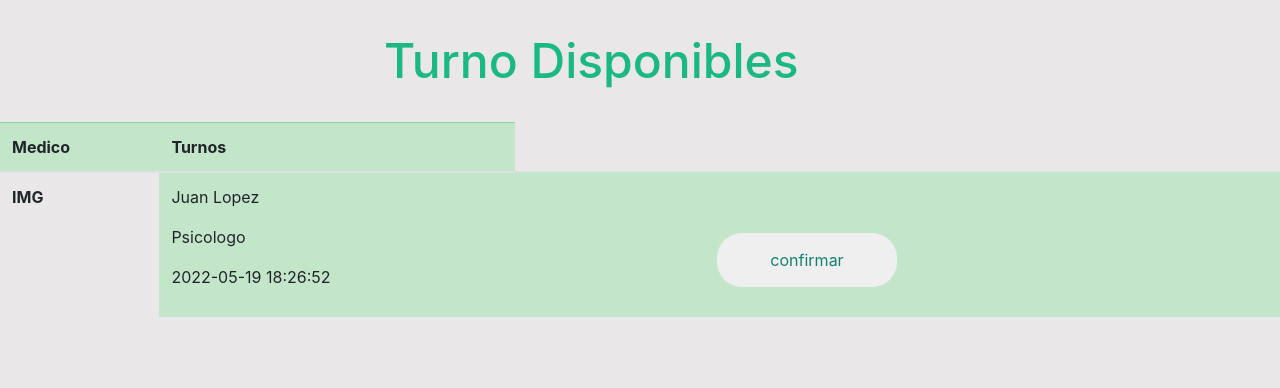
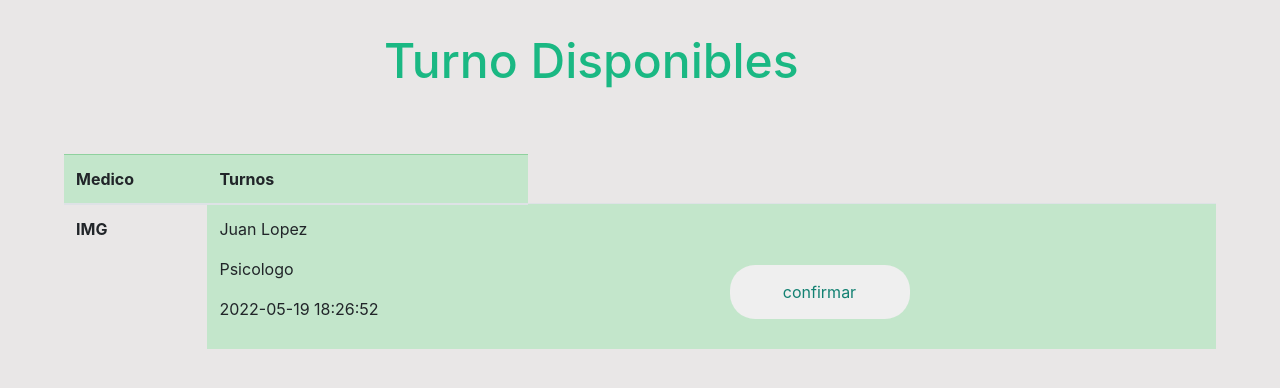
Before and after one commit to leandro16197/Practico-Especial-Scrum, a PHP site: page / in a window 1280 px wide. Shown: the part 166-554 px from the top of the page. Run offline with PHP 8.4, Linux system fonts and the light colour scheme; data comes from the database, SQL or seed files in the repository.

Commit message:
Tabla de turnos

```diff
--- a/Sprint/Publico/css/style.css
+++ b/Sprint/Publico/css/style.css
@@ -17,6 +17,13 @@ body{
   color: rgba(0, 177, 118, 0.89);
   margin: 2.5% 20%;
   margin-left: 30%;
+}
+/*Tabla*/
+.table-admin {
+  margin: 5% auto;
+  margin-bottom: 10%;
+  width: 90%;
+  color:rgba(0, 177, 118, 0.89);
 }
 
 button, .inputHora{
```
